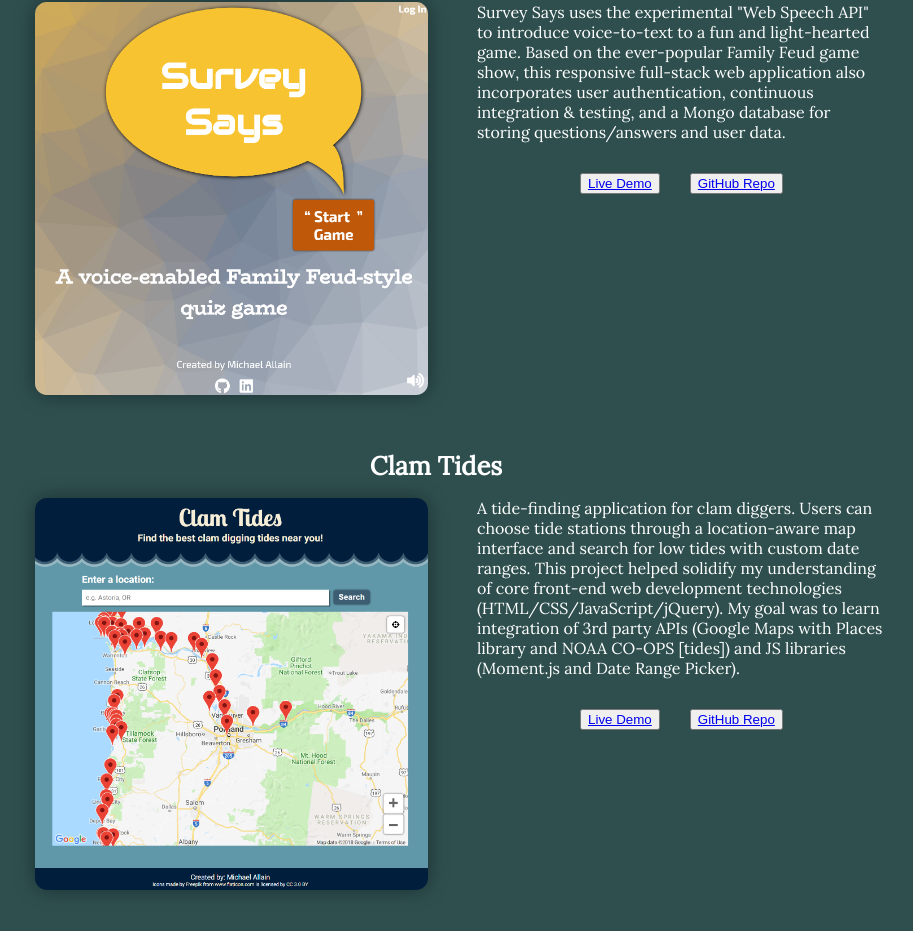
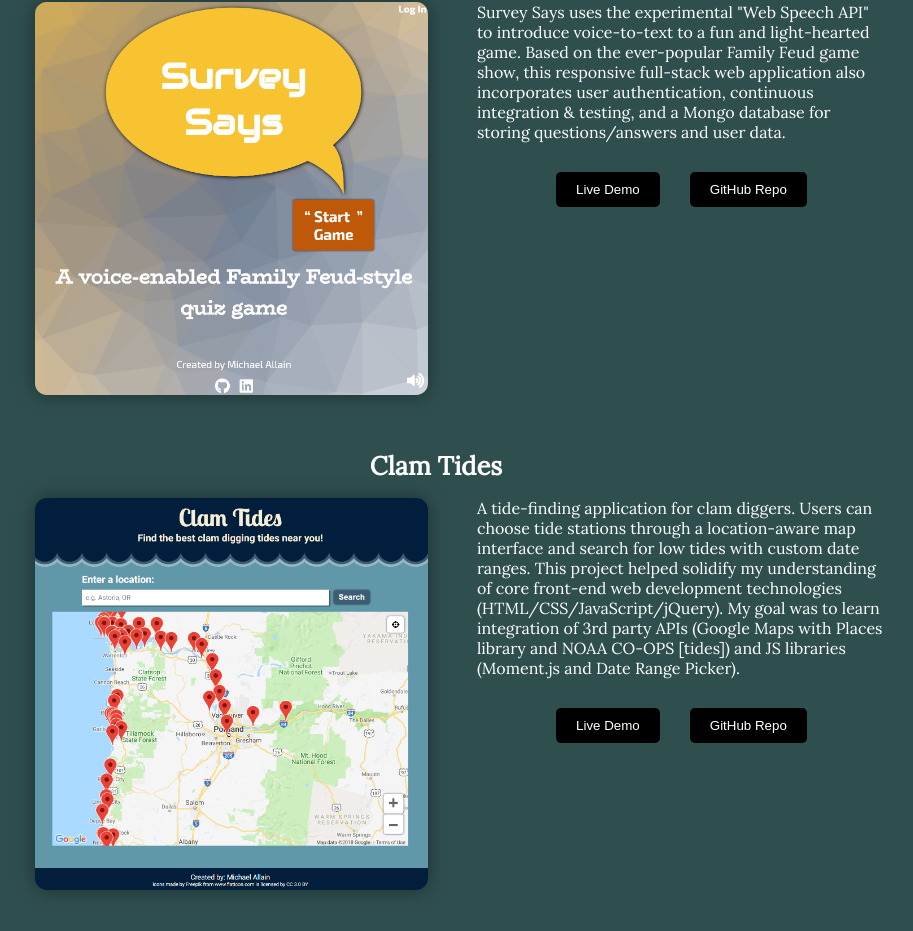
Before and after one commit to fastlain/portfolio, a React (Create React App) app: page / in a window 1280 px wide. Shown: the part 1493-2424 px from the top of the page, without its empty margins (204-1117 px from the left). Built offline with nearby package versions, Linux system fonts and the light colour scheme.

Commit message:
Style buttons

```diff
--- a/src/Project.js
+++ b/src/Project.js
@@ -19,12 +19,13 @@ class Project extends Component {
                             {this.props.description}
                         </p>
                         <div className={styles.btnCont}>
-                            <button className={styles.btn} type="button">
-                                <a href={this.props.liveLink} target="_blank" rel="noopener noreferrer">Live Demo</a>
-                            </button>
-                            <button className={styles.btn} type="button">
-                                <a href={this.props.gitHubLink} target="_blank" rel="noopener noreferrer">GitHub Repo</a>
-                            </button>
+                            <a href={this.props.liveLink} target="_blank" rel="noopener noreferrer">
+                                <button className={styles.btn} type="button">Live Demo</button>
+                            </a>
+                            <a href={this.props.gitHubLink} target="_blank" rel="noopener noreferrer">
+                                <button className={styles.btn} type="button">GitHub Repo</button>
+                            </a>
+
                         </div>
                     </div>
                 </div>
--- a/src/Project.module.css
+++ b/src/Project.module.css
@@ -14,6 +14,14 @@
 .btn {
     display: inline-block;
     margin: 0 15px;
+    background-color: black;
+    color: white;
+    cursor: pointer;
+}
+
+.btn:hover {
+    background-color: white;
+    color: black;
 }
 
 .para {
--- a/src/index.css
+++ b/src/index.css
@@ -37,6 +37,12 @@ h3 {
   font-size: 2vw;
 }
 
+button {
+  border: none;
+  padding: 10px 20px;
+  border-radius: 5px;
+}
+
 @media (max-width: 1200px) {
     h2 {
       font-size: 36px;
```
